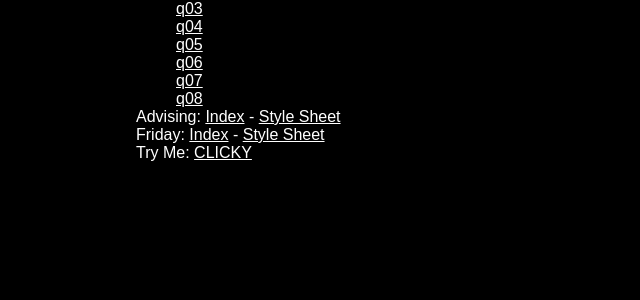
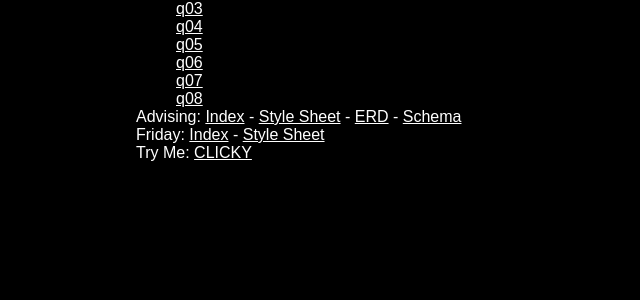
Before and after one commit to lilynguyen/cs148, a PHP site: page /sitemap.php in a window 1280 px wide. Shown: the part 370-670 px from the top of the page, without its empty margins (0-640 px from the left). Run offline with PHP 8.4, Linux system fonts and the light colour scheme.

Commit message:
edited sitemap

```diff
--- a/sitemap.php
+++ b/sitemap.php
@@ -47,7 +47,7 @@
               <li><a href="assignment3.0/q07.php">q07</a></li>
               <li><a href="assignment3.0/q08.php">q08</a></li>
             </ul>
-          <li>Advising: <a href="advising/index.php">Index</a> - <a href="advising/css/base.css">Style Sheet</a></li>
+          <li>Advising: <a href="advising/index.php">Index</a> - <a href="advising/css/base.css">Style Sheet</a> - <a href="advising/erd.pdf">ERD</a> - <a href="advising/schema.pdf">Schema</a></li>
           <li>Friday: <a href="misc/friday.php?numRecord=10&startRecord=1000">Index</a> - <a href="misc/css/base.css">Style Sheet</a></li>
           <li>Try Me: <a href="tryme.php">CLICKY</a></li>
       </ul>
```
